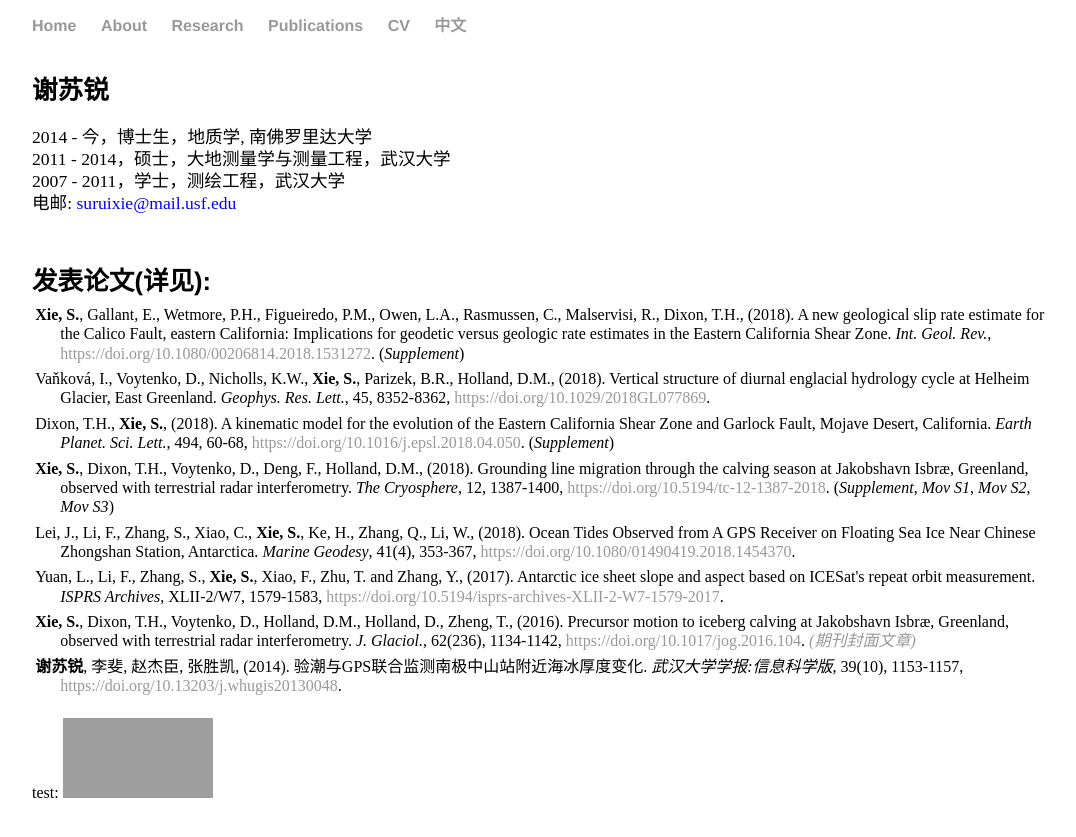
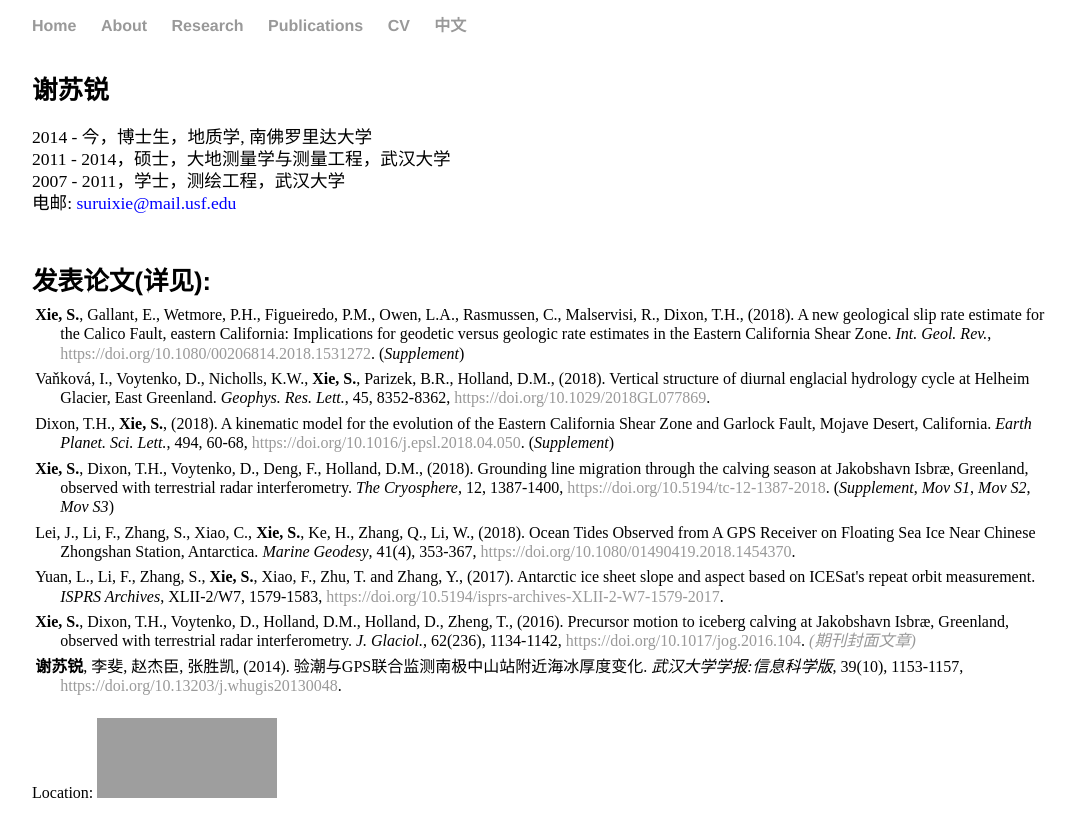
Before and after one commit to suruixie/suruixie.github.io, a Jekyll site: the page built from Chinese/index.html, in a window 1280 px wide. Shown: the top 837 px of the page, without its empty margins (96-1172 px from the left). Built offline with Jekyll 4.4.1, drawn with Linux system fonts in a browser that asks for light colours; a style sheet for code colours, icons or effects is not loaded; grey boxes are pictures that could not be loaded.

Commit message:
Update index.html

```diff
--- a/Chinese/index.html
+++ b/Chinese/index.html
@@ -37,6 +37,6 @@
 	</div>
     </div>
 
-	test:
-	<iframe width="150" height="80" frameborder="0" scrolling="no" marginheight="0" marginwidth="0" src="https://maps.google.com/maps?f=q&amp;source=s_q&amp;hl=en&amp;geocode=&amp;q=34.8045++-116.6450&amp;aq=&amp;sll=34.8045,-116.6450&amp;sspn=0.058803,0.049782&amp;ie=UTF8&amp;t=m&amp;z=6&amp;ll=34.8045,-116.6450&amp;output=embed"></iframe>
+	Location:
+	<iframe width="180" height="80" frameborder="0" scrolling="no" marginheight="0" marginwidth="0" src="https://maps.google.com/maps?f=q&amp;source=s_q&amp;hl=en&amp;geocode=&amp;q=34.8045++-116.6450&amp;aq=&amp;sll=34.8045,-116.6450&amp;sspn=0.058803,0.049782&amp;ie=UTF8&amp;t=m&amp;z=6&amp;ll=34.8045,-116.6450&amp;output=embed"></iframe>
 </body>
```
